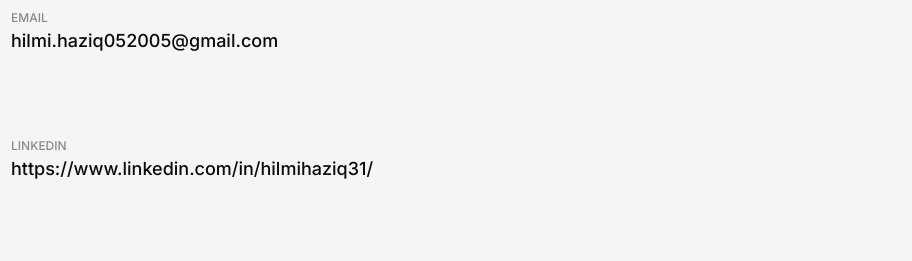
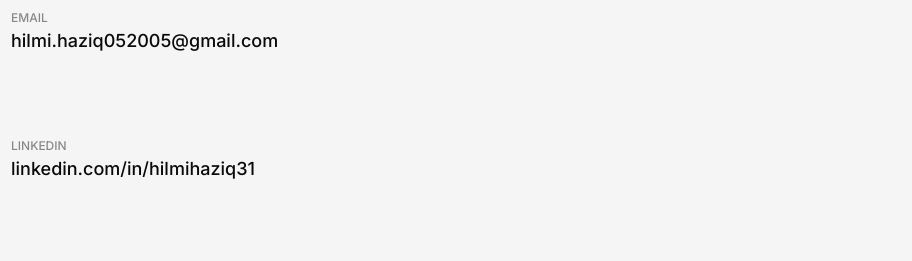
Before and after one commit to hilmihzq/HilmiHaziq-Portofolio, a plain HTML site: page index.html in a window 1280 px wide. Shown: the part 6680-6941 px from the top of the page, 368-1280 px from the left. Drawn offline with Linux system fonts and the light colour scheme.

Commit message:
Update index.html

```diff
--- a/index.html
+++ b/index.html
@@ -1233,15 +1233,18 @@
       </div>
 
       <!-- LinkedIn -->
-      <div style="display: flex; align-items: center; gap: 15px; margin-bottom: 40px;">
-        <img src="https://img.icons8.com/ios-filled/50/000000/linkedin.png" alt="linkedin icon" style="width: 24px; height: 24px;">
-        <div>
-          <div style="font-size: 12px; font-weight: 500; text-transform: uppercase; color: #888;">LinkedIn</div>
-          <div style="font-size: 18px; font-weight: 500; color: #0a0a0a;">
-            <a href="https://www.linkedin.com/in/hilmihaziq31/" target="_blank" style="color: #0a0a0a; text-decoration: none;">https://www.linkedin.com/in/hilmihaziq31/</a>
-          </div>
+    <div style="display: flex; align-items: center; gap: 15px; margin-bottom: 40px;">
+      <img src="https://img.icons8.com/ios-filled/50/000000/linkedin.png" alt="linkedin icon" style="width: 24px; height: 24px;">
+      <div>
+        <div style="font-size: 12px; font-weight: 500; text-transform: uppercase; color: #888;">LinkedIn</div>
+        <div style="font-size: 18px; font-weight: 500; color: #0a0a0a;">
+          <a href="https://www.linkedin.com/in/hilmihaziq31/" target="_blank" style="color: #0a0a0a; text-decoration: none;">
+            linkedin.com/in/hilmihaziq31
+          </a>
         </div>
       </div>
+    </div>
+
 
       <!-- GitHub -->
       <div style="display: flex; align-items: center; gap: 15px; margin-bottom: 40px;">
```
